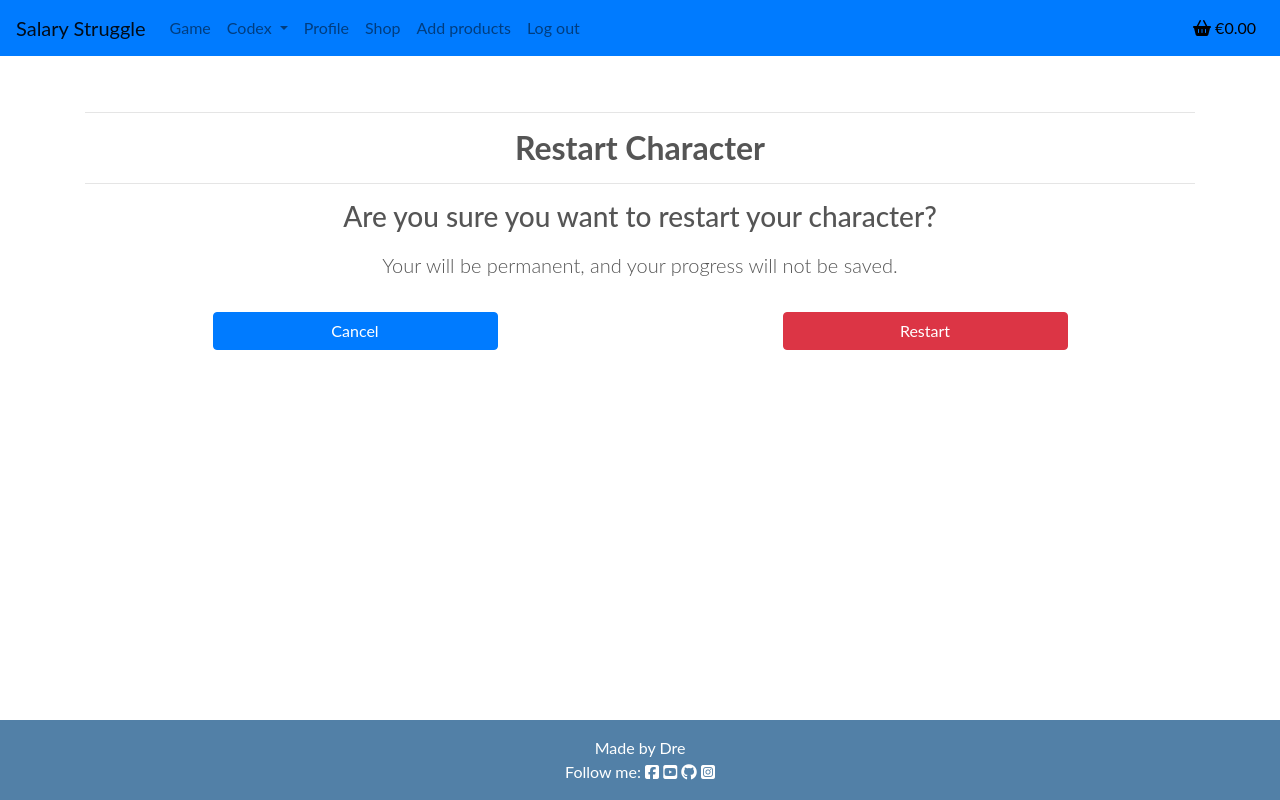
After one commit to AndreasChristensen89/salary_struggle, a Django app: page /profile/confirm_new_character/ in a window 1280 px wide. The commit adds this page. Run offline with Django 3.2, Linux system fonts and the light colour scheme; the visitor is signed in with stand-in values (Sample User, id 1); some libraries are stand-ins or nearby versions.

Commit message:
Add new char check for user, add bootstrap

```diff
--- a/grind/templates/grind/house.html
+++ b/grind/templates/grind/house.html
@@ -14,8 +14,8 @@
     <div id="house-background-img">
 
         <div class="row">
-            <a class="col border border-black mr-5" href="{% url 'grind:city' %}">
-                <i class="fas fa-arrow-left"></i>
+            <a class="col-2 text-center border border-dark m-3 rounded" href="{% url 'grind:city' %}">
+                <i class="fas fa-arrow-left text-info"></i>
             </a>
         </div>
 
@@ -35,7 +35,7 @@
         <div class="col-4 mx-auto text-center">
             <div class="rounded border border-dark home-button" id="homeCharm">
                 <h5 class="h5">Charm</h5>
-                <p class="">+1 coding</p>
+                <p class="">+1 charm</p>
             </div>
         </div>
     </div>
--- a/profiles/templates/profiles/profiles.html
+++ b/profiles/templates/profiles/profiles.html
@@ -46,7 +46,7 @@
 
         {% if profile.active_char %}
         <div class="row mb-4">
-            <div class="col-10 col-md-6 mx-auto text-center border border-black rounded">
+            <div class="col-10 col-md-6 mx-auto text-center border rounded">
                 <h4 class="display-5 mb-2">Your Character</h4>
                     <div class="col-12">
                         <p>Level {{ character.level }}</p>
@@ -78,8 +78,8 @@
         </div>
 
         <div class="row mb-4">
-            <div class="col-10 col-md-6 mx-auto text-center border border-black rounded">
-                <a class="lead" href="{% url 'profiles:new_character' %}">Restart character</a>
+            <div class="col-6 mx-auto text-center border border-black rounded">
+                <a class="lead" href="{% url 'profiles:confirm_new_char' %}">Restart character</a>
             </div>
         </div>
         {% else %}
--- /dev/null
+++ b/profiles/templates/profiles/restart_character.html
@@ -0,0 +1,46 @@
+{% extends "base.html" %}
+{% load static %}
+
+{% block extra_css %}
+    <link rel="stylesheet" href="{% static 'profiles/css/profiles.css' %}">
+{% endblock %}
+
+{% block page_header %}
+    <div class="container header-container">
+        <div class="row my-5">
+            <div class="col">
+            </div>
+        </div>
+    </div>
+{% endblock %}
+
+{% block content %}
+    <div class="overlay"></div>
+    <div class="container">
+
+        <div class="row">
+            <div class="col-12 text-center">
+                <hr>
+                <h2 class="h2 font-weight-bold b-4">Restart Character</h2>
+                <hr>
+            </div>
+        </div>
+
+        <div class="row">
+            <div class="col-10 text-center mx-auto mb-3">
+              <h3 class="h3">Are you sure you want to restart your character?</h3>
+              <p class="lead mt-3">Your will be permanent, and your progress will not be saved.</p>
+            </div>
+        </div>
+
+        <div class="row text-center">
+            <a class="btn btn-primary mx-auto col-3" href="{% url 'profiles:profile' %}">Cancel</a>
+            <a class="btn btn-danger mx-auto col-3" href="{% url 'profiles:new_character' %}">Restart</a>
+        </div>
+    </div>
+{% endblock %}
+
+{% block postloadjs %}
+    {{ block.super }}
+    <script type="text/javascript" src="{% static 'profiles/js/countryfield.js' %}"></script>
+{% endblock %}
--- a/profiles/urls.py
+++ b/profiles/urls.py
@@ -7,5 +7,6 @@ urlpatterns = [
     path('', views.profile, name='profile'),
     path('update/', views.UpdateProfile.as_view(), name="update_profile"),
     path('order_history/<order_number>/', views.order_history, name='order_history'),
+    path('confirm_new_character/', views.confirm_new_char, name='confirm_new_char'),
     path('new_character/', views.create_new_character, name='new_character'),
 ]
--- a/profiles/views.py
+++ b/profiles/views.py
@@ -49,6 +49,16 @@ class UpdateProfile(SuccessMessageMixin, generic.UpdateView):
 
 
 @login_required
+def confirm_new_char(request):
+    """
+    Makes user confirm that old character is deleted,
+    and new one is created
+    """
+
+    return render(request, 'profiles/restart_character.html')
+
+
+@login_required
 def create_new_character(request):
     """ Delete a product from the store """
 
--- a/static/css/base.css
+++ b/static/css/base.css
@@ -109,7 +109,7 @@ body {
 } */
 
 .product-img {
-    height: 215px;
+    height: 150px;
 }
 
 .interviewer-img {
@@ -127,7 +127,7 @@ body {
 }
 
 .product-height {
-    height: 350px;
+    height: 275px;
 }
 
 /* From walkthrough project */
--- a/templates/base.html
+++ b/templates/base.html
@@ -54,9 +54,9 @@
                     <li class="nav-item dropdown">
                         <a class="nav-link dropdown-toggle" href="#" id="navbarDropdown" role="button"
                             data-toggle="dropdown" aria-haspopup="true" aria-expanded="false">
-                            Game Info
+                            Codex
                         </a>
-                        <div class="dropdown-menu" aria-labelledby="navbarDropdown">
+                        <div class="dropdown-menu bg-primary" aria-labelledby="navbarDropdown">
                             <a class="dropdown-item" href="{% url 'codex:items' %}">Items</a>
                             <a class="dropdown-item" href="{% url 'codex:interviewers' %}">Interviewers</a>
                             <div class="dropdown-divider"></div>
@@ -81,7 +81,7 @@
                         <a class="{% if grand_total %}text-info font-weight-bold{% else %}text-black{% endif %} nav-link"
                             href="{% url 'shopping_bag:shopping_bag' %}">
                             <div class="text-center">
-                                <div class="text-center"><i class="fas fa-shopping-bag fa-lg"></i>
+                                <div class="text-center"><i class="fas fa-shopping-basket"></i>
                                     {% if grand_total %}
                                     €{{ grand_total|floatformat:2 }}
                                     {% else %}
@@ -100,7 +100,7 @@
                             data-toggle="dropdown" aria-haspopup="true" aria-expanded="false">
                             Game Info
                         </a>
-                        <div class="dropdown-menu" aria-labelledby="navbarDropdown">
+                        <div class="dropdown-menu bg-primary" aria-labelledby="navbarDropdown">
                             <a class="dropdown-item" href="{% url 'codex:items' %}">Items</a>
                             <a class="dropdown-item" href="{% url 'codex:interviewers' %}">Interviewers</a>
                             <div class="dropdown-divider"></div>
@@ -117,6 +117,9 @@
                         <a class="nav-link" href="#">Contact</a>
                     </li>
                     <li class="nav-item">
+                        <a class="nav-link" href="{% url 'leaderboard:leaderboard' %}">Leaderboard</a>
+                    </li>
+                    <li class="nav-item">
                         <a class="nav-link" href="{% url 'account_logout' %}">Log out</a>
                     </li>
                     </ul>
@@ -125,7 +128,7 @@
                         <a class="{% if grand_total %}text-info font-weight-bold{% else %}text-black{% endif %} nav-link"
                             href="{% url 'shopping_bag:shopping_bag' %}">
                             <div class="text-center">
-                                <div><i class="fas fa-shopping-bag fa-lg"></i></div>
+                                <div><i class="fas fa-shopping-basket"></i></div>
                                 <p class="">
                                     {% if grand_total %}
                                     €{{ grand_total|floatformat:2 }}
@@ -143,10 +146,10 @@
                     <li class="nav-item">
                         <a class="nav-link" href="{% url 'account_login' %}">Login</a>
                     </li>
-                    {% endif %}
                     <li class="nav-item">
                         <a class="nav-link" href="{% url 'leaderboard:leaderboard' %}">Leaderboard</a>
                     </li>
+                    {% endif %}
                 </ul>
             </div>
         </nav>
```
Also changed, not shown: grind/templates/grind/agency.html (+4 -4 lines), shopping_bag/contexts.py (+0 -11 lines), README.md.
